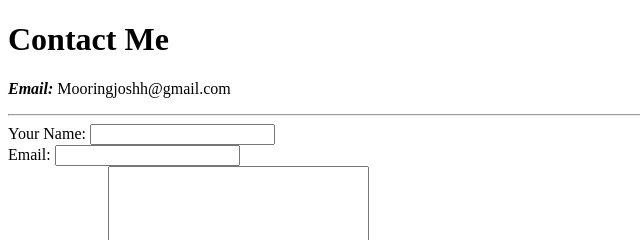
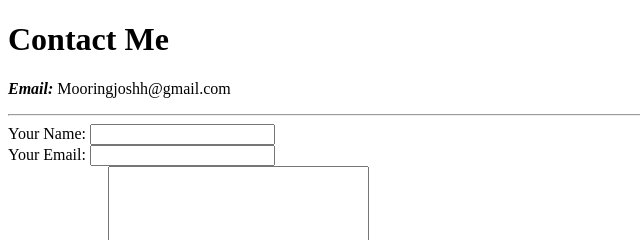
Before and after one commit to JoshuaTM-bit/CV, a plain HTML site: page ContactMe.html in a window 1280 px wide. Shown: the top 240 px of the page, 0-640 px from the left. Drawn offline with Linux system fonts and the light colour scheme.

Commit message:
updated form

```diff
--- a/ContactMe.html
+++ b/ContactMe.html
@@ -11,7 +11,7 @@
     <form class="" action="mailto:mooringjoshh@gmail.com" method="post">
       <label>Your Name:</label>
       <input type="text" name="" value=""><br>
-      <label>Email:</label>
+      <label>Your Email:</label>
       <input type="text" name="" value=""><br>
       <label>Your Message:</label>
       <textarea name="name" rows="10" cols="30"></textarea>
```
